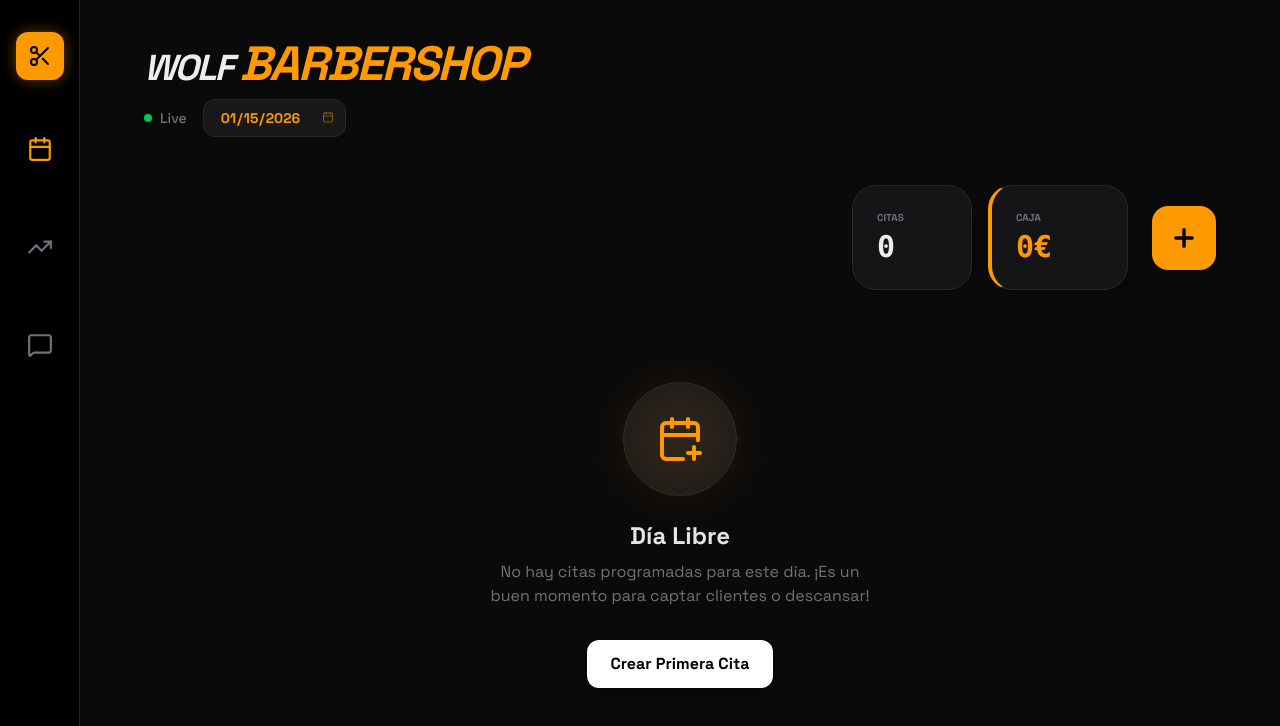
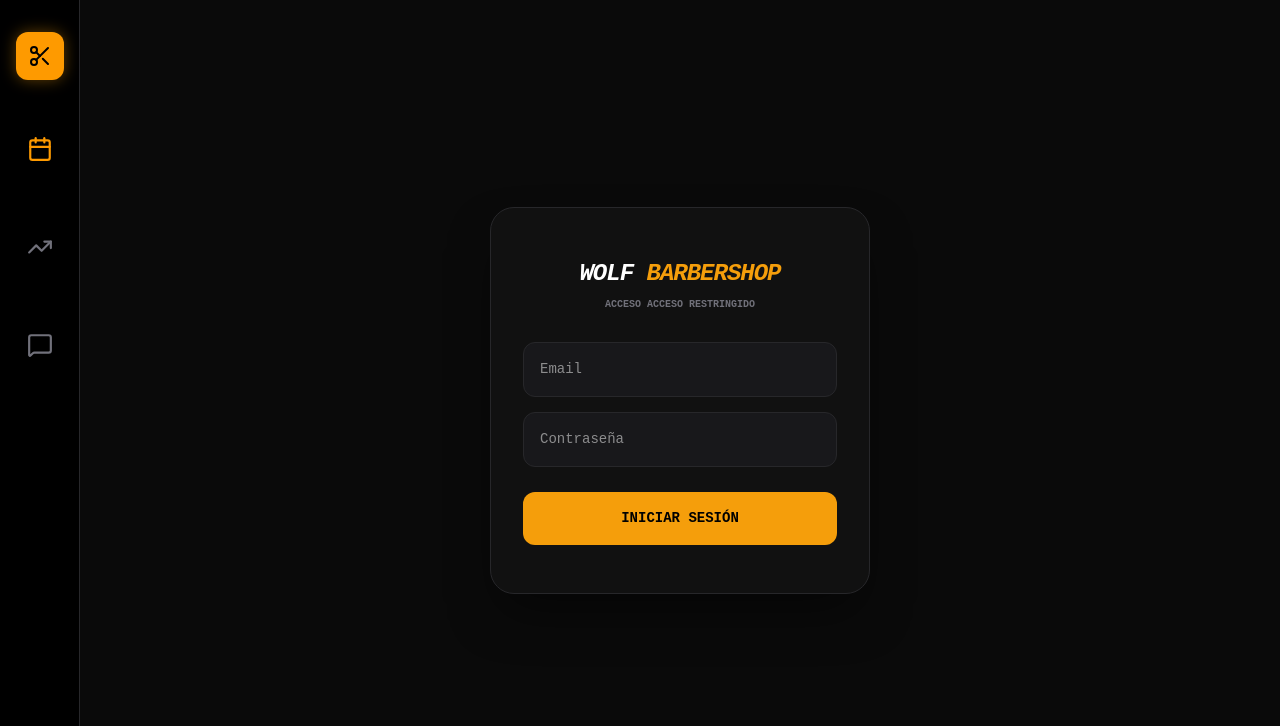
Before and after one commit to negluxagency-lgtm/prueba, a Next.js app: page / in a window 1280 px wide. Shown: the top 726 px of the page. Built offline with nearby package versions, Linux system fonts and the light colour scheme; no server answers; the database is empty.

Commit message:
Activación de AuthGuard y Login

```diff
--- a/app/page.tsx
+++ b/app/page.tsx
@@ -9,6 +9,7 @@ import { AppointmentTable } from "@/components/dashboard/AppointmentTable";
 import { AppointmentModal } from "@/components/dashboard/AppointmentModal";
 import { EmptyState } from "@/components/dashboard/EmptyState";
 import { toast } from "sonner";
+import AuthGuard from "@/components/AuthGuard";
 
 export default function BarberDashboard() {
   const [selectedDate, setSelectedDate] = useState(new Date().toISOString().split('T')[0]);
@@ -74,7 +75,7 @@ export default function BarberDashboard() {
   };
 
   return (
-    <>
+    <AuthGuard>
       <main className="flex-1 p-2 md:p-10 max-w-3xl md:max-w-6xl mx-auto w-full pb-20 md:pb-10">
         <DashboardHeader
           selectedDate={selectedDate}
@@ -111,6 +112,6 @@ export default function BarberDashboard() {
         initialData={formData}
         isEditing={!!editingId}
       />
-    </>
+    </AuthGuard>
   );
 }
--- /dev/null
+++ b/components/AuthGuard.js
@@ -0,0 +1,116 @@
+import { useState, useEffect } from 'react';
+import { supabase } from '../lib/supabase'; // Corregido: antes apuntaba a lib/supabaseClient
+
+export default function AuthGuard({ children }) {
+  const [session, setSession] = useState(null);
+  const [loading, setLoading] = useState(true);
+
+  // Estados para el formulario
+  const [email, setEmail] = useState('');
+  const [password, setPassword] = useState('');
+  const [errorMsg, setErrorMsg] = useState(null);
+
+  useEffect(() => {
+    // 1. Comprobar si ya hay sesión guardada en el navegador al entrar
+    supabase.auth.getSession().then(({ data: { session } }) => {
+      setSession(session);
+      setLoading(false);
+    });
+
+    // 2. Escuchar cambios (si se loguea o desloguea)
+    const {
+      data: { subscription },
+    } = supabase.auth.onAuthStateChange((_event, session) => {
+      setSession(session);
+    });
+
+    return () => subscription.unsubscribe();
+  }, []);
+
+  // Función para iniciar sesión
+  const handleLogin = async (e) => {
+    e.preventDefault();
+    setErrorMsg(null);
+    setLoading(true);
+
+    const { error } = await supabase.auth.signInWithPassword({
+      email: email,
+      password: password,
+    });
+
+    if (error) {
+      setErrorMsg("Usuario o contraseña incorrectos.");
+      setLoading(false);
+    }
+    // Si no hay error, el "onAuthStateChange" de arriba detectará el login y actualizará la vista
+  };
+
+  // Función para cerrar sesión
+  const handleLogout = async () => {
+    await supabase.auth.signOut();
+  };
+
+  // MIENTRAS CARGA (verifica si existe sesión)
+  if (loading && !session) {
+    return <div style={styles.container}><div style={{ color: '#f59e0b', fontWeight: 'bold', fontFamily: 'monospace' }}>CARGANDO SISTEMA...</div></div>;
+  }
+
+  // SI NO HAY SESIÓN (Muestra el Login)
+  if (!session) {
+    return (
+      <div style={styles.container}>
+        <div style={styles.card}>
+          <div style={{ textAlign: 'center', marginBottom: '30px' }}>
+            <h2 style={{ margin: 0, fontSize: '24px', fontStyle: 'italic', fontWeight: '900', textTransform: 'uppercase', letterSpacing: '-1px' }}>
+              Wolf <span style={{ color: '#f59e0b' }}>Barbershop</span>
+            </h2>
+            <p style={{ margin: '5px 0 0 0', color: '#71717a', fontSize: '10px', fontWeight: 'bold', textTransform: 'uppercase', tracking: '2px' }}>Acceso Acceso restringido</p>
+          </div>
+
+          <form onSubmit={handleLogin} style={styles.form}>
+            <input
+              type="email"
+              placeholder="Email"
+              value={email}
+              onChange={(e) => setEmail(e.target.value)}
+              style={styles.input}
+              required
+            />
+            <input
+              type="password"
+              placeholder="Contraseña"
+              value={password}
+              onChange={(e) => setPassword(e.target.value)}
+              style={styles.input}
+              required
+            />
+
+            {errorMsg && <p style={{ color: '#ef4444', fontSize: '12px', fontWeight: 'bold', textAlign: 'center' }}>{errorMsg}</p>}
+
+            <button type="submit" style={styles.button}>
+              {loading ? 'AUTENTICANDO...' : 'INICIAR SESIÓN'}
+            </button>
+          </form>
+        </div>
+      </div>
+    );
+  }
+
+  // SI HAY SESIÓN (Muestra la App)
+  return (
+    <div>
+      <button onClick={handleLogout} style={styles.logoutBtn}>Cerrar Sesión</button>
+      {children}
+    </div>
+  );
+}
+
+// Estilos rápidos ajustados al tema oscuro/negro/ámbar
+const styles = {
+  container: { height: '100vh', display: 'flex', alignItems: 'center', justifyContent: 'center', background: '#0a0a0a', fontFamily: 'monospace' },
+  card: { width: '100%', maxWidth: '380px', padding: '3rem 2rem', background: '#111', borderRadius: '24px', border: '1px solid #27272a', boxShadow: '0 25px 50px -12px rgba(0,0,0,0.5)', color: 'white' },
+  form: { display: 'flex', flexDirection: 'column', gap: '15px' },
+  input: { padding: '16px', borderRadius: '12px', background: '#18181b', border: '1px solid #27272a', fontSize: '14px', color: 'white', outline: 'none' },
+  button: { padding: '16px', background: '#f59e0b', color: 'black', borderRadius: '12px', border: 'none', cursor: 'pointer', fontSize: '14px', fontWeight: '900', transition: 'all 0.2s', marginTop: '10px' },
+  logoutBtn: { position: 'fixed', top: '20px', right: '20px', background: '#18181b', color: '#71717a', border: '1px solid #27272a', padding: '8px 16px', borderRadius: '12px', cursor: 'pointer', zIndex: 1000, fontSize: '11px', fontWeight: 'bold', textTransform: 'uppercase' }
+};
```
